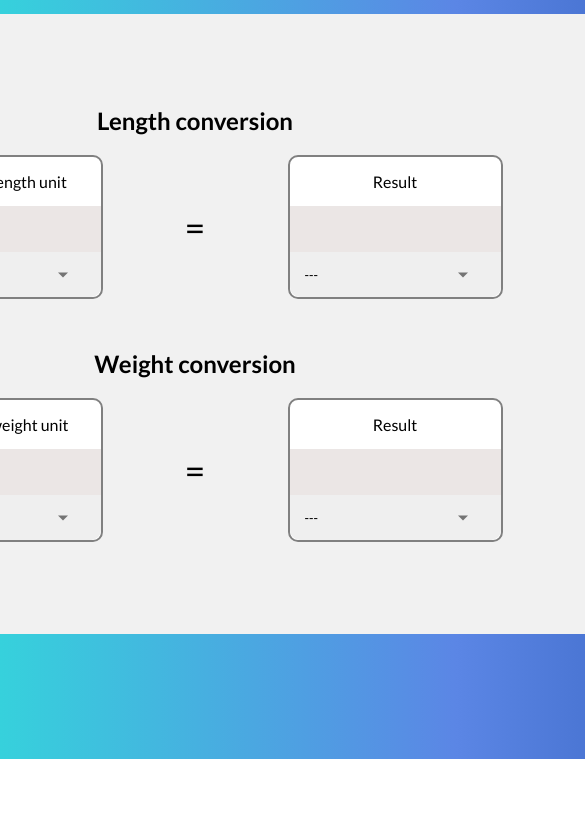
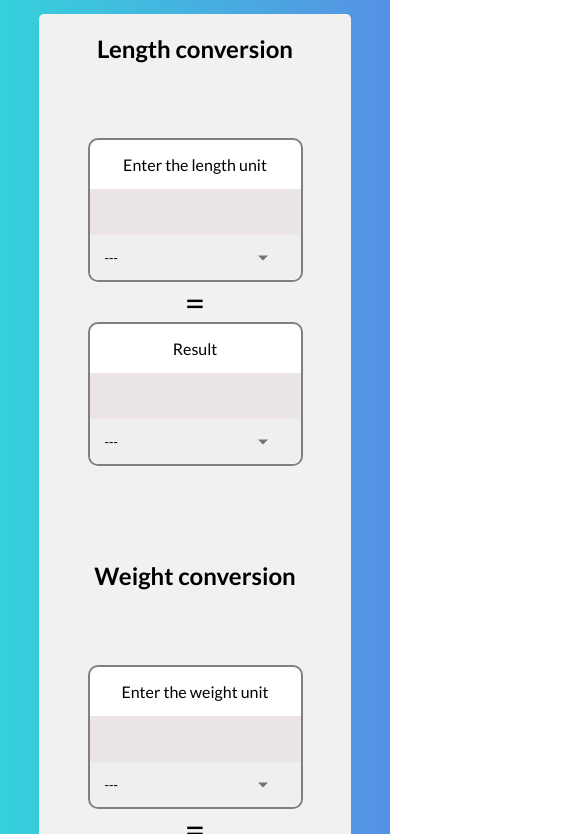
Before and after one commit to LePhenix47/Unit-converter_Younes-Lahouiti, a website: page index.html in a window 390 px wide. Shown: the part 85-919 px from the top of the page, 585 px wide, since content can reach past the window. Before the commit the page ends 844 px from the top, so only its background shows below. Drawn offline with Linux system fonts and the light colour scheme.

Commit message:
Ajout du responsive

```diff
--- a/sass/style.scss
+++ b/sass/style.scss
@@ -121,8 +121,6 @@ $breakpoints: (
 @mixin card-styling {
     background-color: var(--card-bg-color);
     color: var(--text-color);
-    width: 800px;
-    height: 620px;
     border-radius: 5px;
 }
 
@@ -167,8 +165,15 @@ input {
     }
 }
 
+h2 {
+    margin-block: 20px;
+    text-align: center;
+}
+
 select {
     border: none;
+    -webkit-appearance: none;
+    -moz-appearance: none;
     appearance: none;
 }
 
@@ -176,6 +181,7 @@ select {
 //SASS styling
 .main {
     @include center-flex-column();
+    margin-bottom: 50px;
 
     &__title {
         color: var(--title-color);
@@ -185,7 +191,9 @@ select {
 
     &__card {
         @include card-styling;
-        @include center-flex-column(50px);
+        @include center-flex-column(40px);
+        width: 80%;
+        height: 100%;
     }
 
     &__section {
@@ -197,6 +205,7 @@ select {
         background-color: var(--wrapper-bg-color);
         border-radius: 10px;
         border: 2px solid var(--wrapper-border-color);
+        margin-block: 20px;
     }
 
     &__input-labels {
@@ -205,6 +214,11 @@ select {
         align-items: center;
         width: inherit;
         position: relative;
+        margin-block: 15px;
+
+        @include mobile-only {
+            flex-direction: column;
+        }
 
         &::after {
             content: "=";
@@ -226,6 +240,7 @@ select {
         font-size: 14px;
         background-color: var(--input-bg-color);
         text-align: center;
+        width: 100%;
     }
 
     &__unit-selection {
```
Also changed, not shown: css/style.css, 1 other file.
